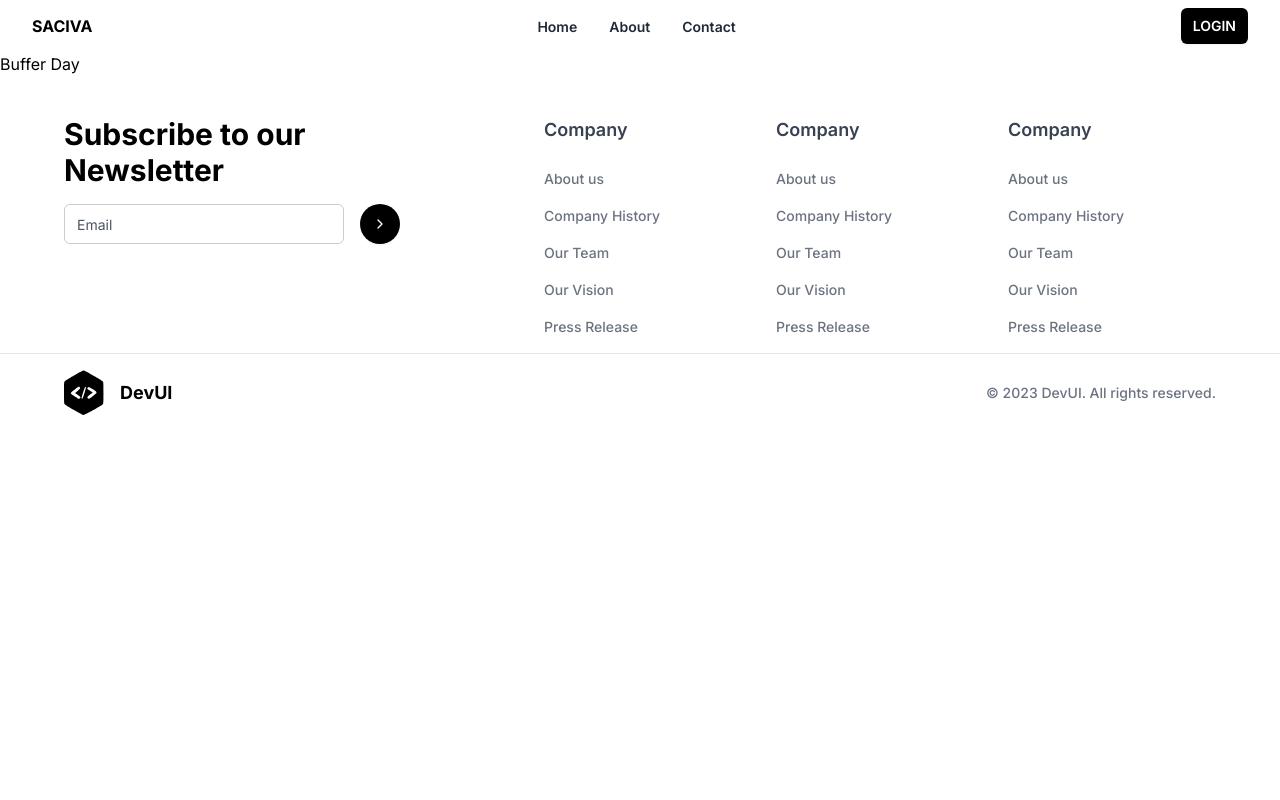
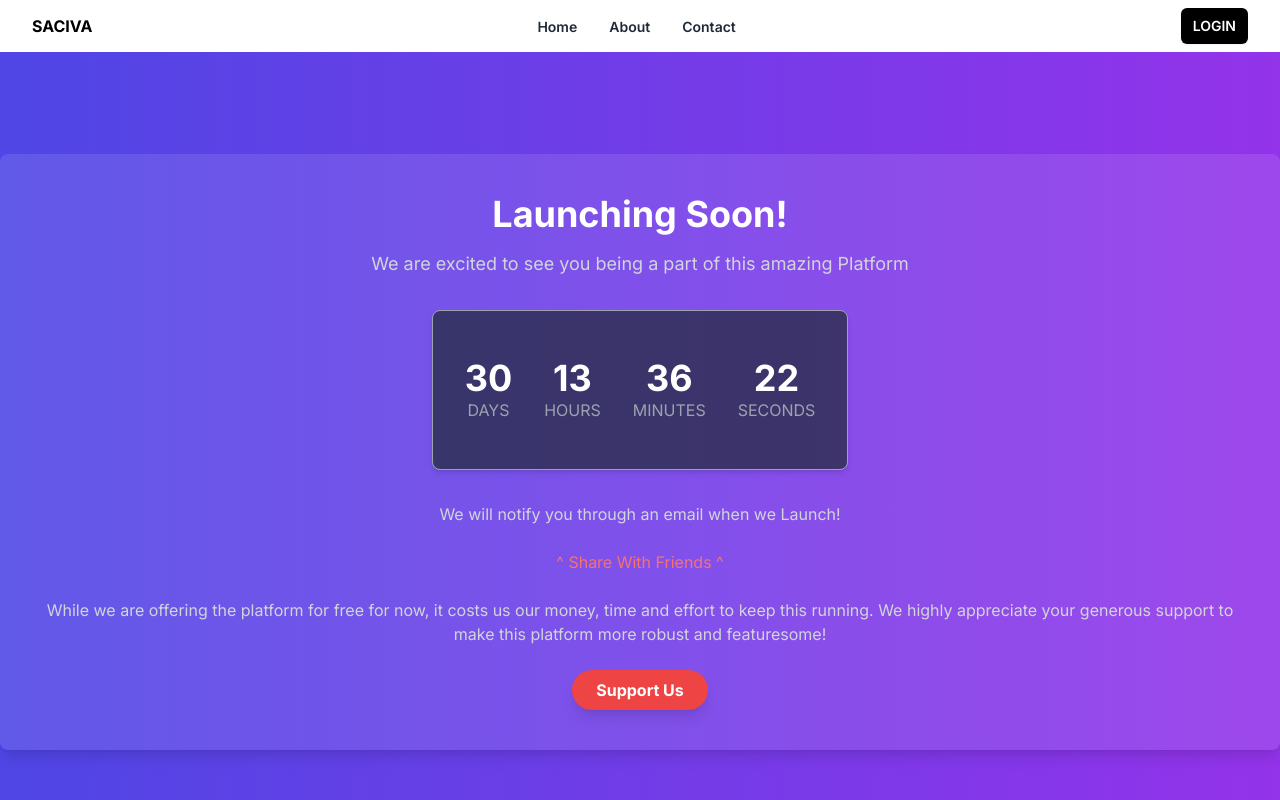
Before and after one commit to priyanshpsalian/sacivamvp, a Next.js app: page /buffer in a window 1280 px wide. Shown: the top 800 px of the page. Built offline with nearby package versions, Linux system fonts and the light colour scheme.

Commit message:
buffer page added

```diff
--- a/src/app/buffer/page.tsx
+++ b/src/app/buffer/page.tsx
@@ -1,9 +1,94 @@
-import React from 'react'
+"use client";
+import { useEffect, useState } from "react";
 
-function page() {
+type TimeLeft = {
+  days: number;
+  hours: number;
+  minutes: number;
+  seconds: number;
+};
+
+const calculateTimeLeft = (): TimeLeft => {
+  const difference = +new Date("2024-08-25") - +new Date();
+  let timeLeft: TimeLeft = {
+    days: 0,
+    hours: 0,
+    minutes: 0,
+    seconds: 0,
+  };
+
+  if (difference > 0) {
+    timeLeft = {
+      days: Math.floor(difference / (1000 * 60 * 60 * 24)),
+      hours: Math.floor((difference / (1000 * 60 * 60)) % 24),
+      minutes: Math.floor((difference / 1000 / 60) % 60),
+      seconds: Math.floor((difference / 1000) % 60),
+    };
+  }
+
+  return timeLeft;
+};
+
+function Page() {
+  const [timeLeft, setTimeLeft] = useState<TimeLeft>(calculateTimeLeft());
+
+  useEffect(() => {
+    const timer = setTimeout(() => {
+      setTimeLeft(calculateTimeLeft());
+    }, 1000);
+    return () => clearTimeout(timer);
+  }, [timeLeft]);
+
   return (
-    <div>Buffer Day</div>
-  )
+    <div className="flex items-center justify-center min-h-screen bg-gradient-to-r from-indigo-600 to-purple-600">
+      <div className="text-center bg-white bg-opacity-10 p-10 rounded-lg shadow-lg">
+        <h1 className="text-4xl font-bold text-white mb-4">Launching Soon!</h1>
+        <p className="text-lg text-gray-300 mb-8">
+          We are excited to see you being a part of this amazing Platform
+        </p>
+        <div className="flex justify-center mb-8">
+          <div className="bg-gray-800 bg-opacity-70 p-4 rounded-lg shadow-md border border-gray-400 flex items-center justify-center w-100 h-40">
+            <div className="text-center mx-4">
+              <span className="block text-4xl text-white font-bold">
+                {timeLeft.days}
+              </span>
+              <span className="block text-gray-400">DAYS</span>
+            </div>
+            <div className="text-center mx-4">
+              <span className="block text-4xl text-white font-bold">
+                {timeLeft.hours}
+              </span>
+              <span className="block text-gray-400">HOURS</span>
+            </div>
+            <div className="text-center mx-4">
+              <span className="block text-4xl text-white font-bold">
+                {timeLeft.minutes}
+              </span>
+              <span className="block text-gray-400">MINUTES</span>
+            </div>
+            <div className="text-center mx-4">
+              <span className="block text-4xl text-white font-bold">
+                {timeLeft.seconds}
+              </span>
+              <span className="block text-gray-400">SECONDS</span>
+            </div>
+          </div>
+        </div>
+        <p className="text-gray-300 mb-6">
+          We will notify you through an email when we Launch!
+        </p>
+        <p className="text-red-400 mb-6">^ Share With Friends ^</p>
+        <p className="text-gray-300 mb-6">
+          While we are offering the platform for free for now, it costs us our
+          money, time and effort to keep this running. We highly appreciate your
+          generous support to make this platform more robust and featuresome!
+        </p>
+        <button className="bg-red-500 hover:bg-red-600 text-white font-bold py-2 px-6 rounded-full shadow-lg transition duration-300">
+          Support Us
+        </button>
+      </div>
+    </div>
+  );
 }
 
-export default page
+export default Page;
```
